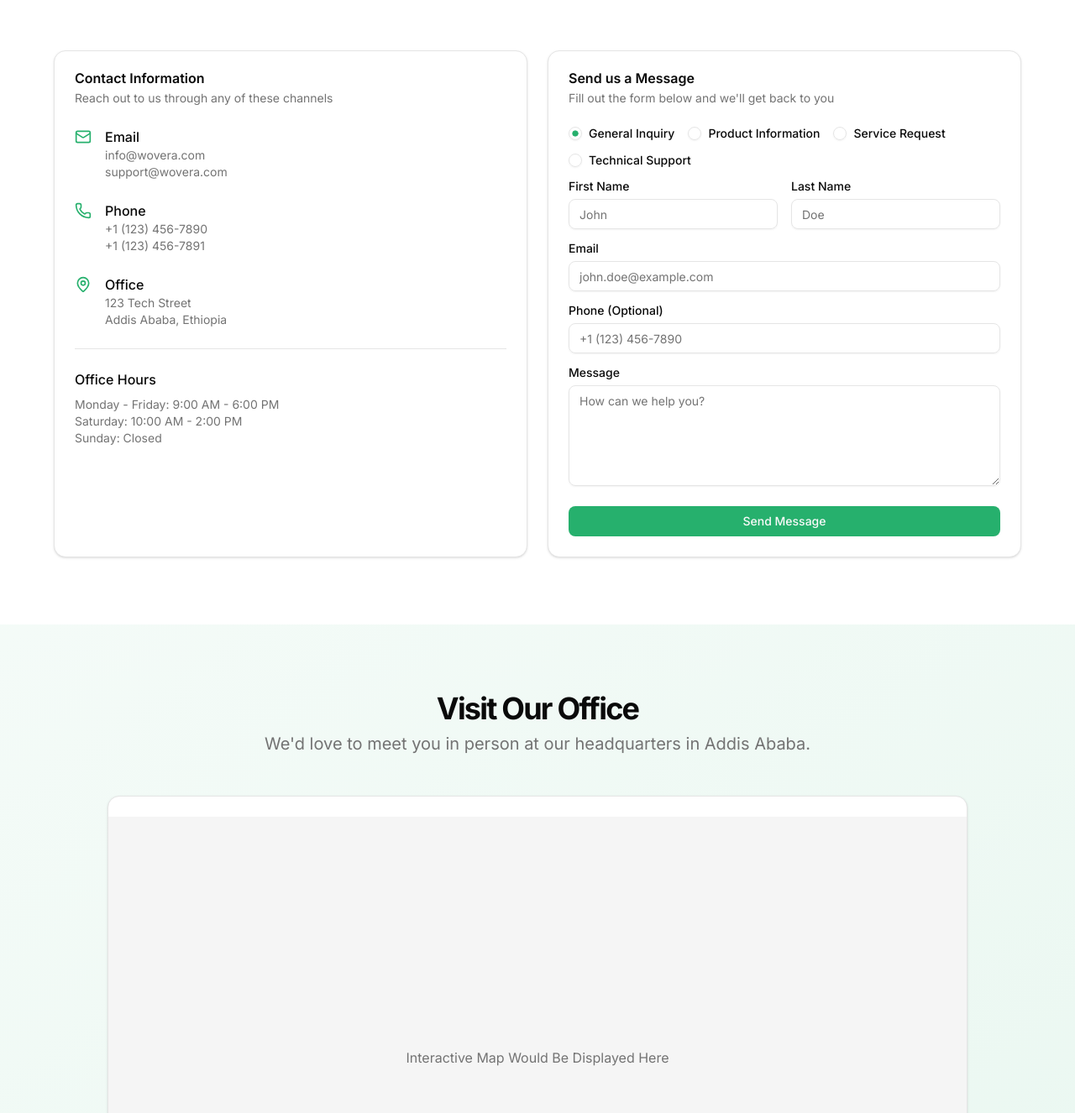
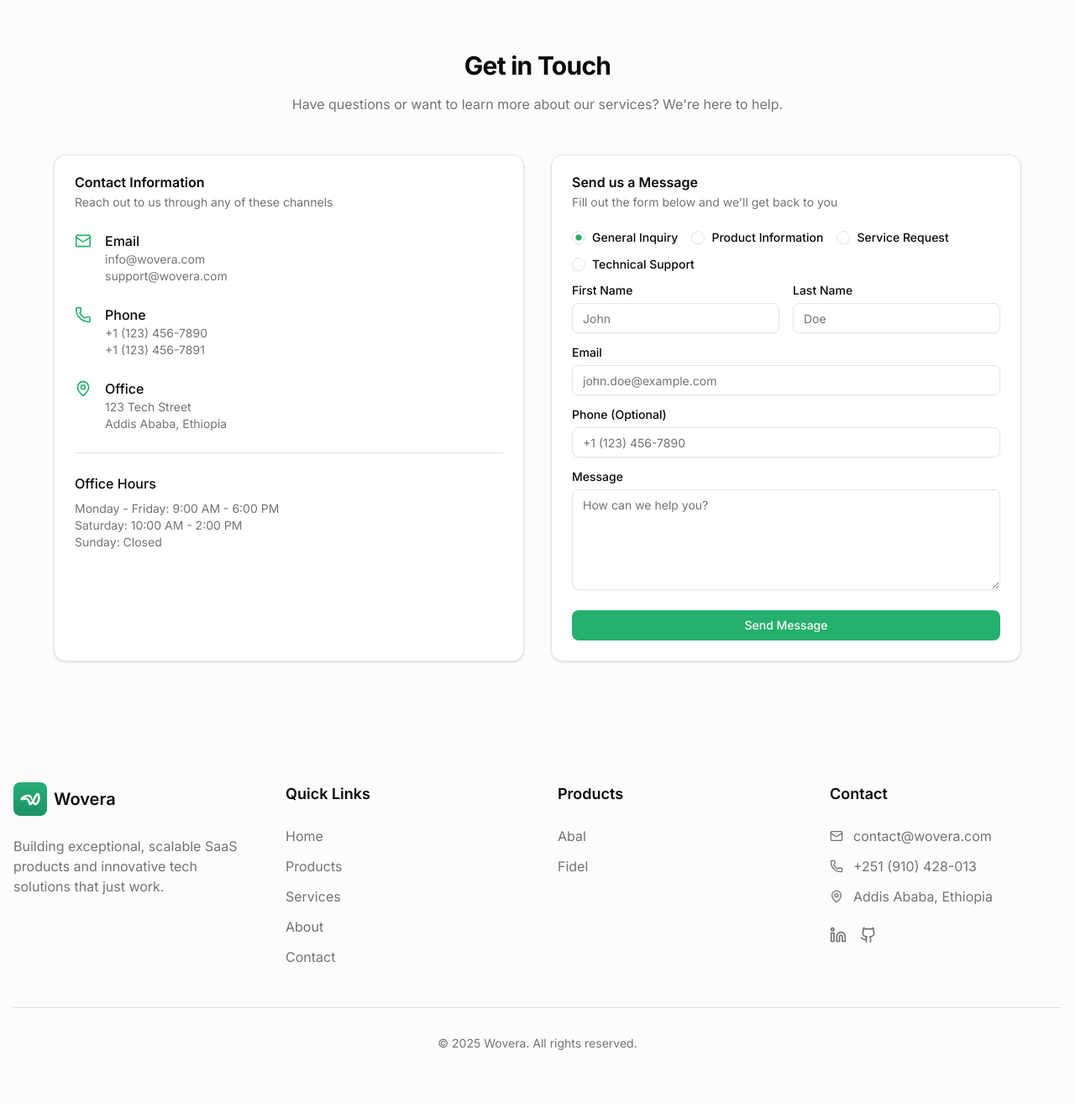
Before and after one commit to woverasolution/wovera-website, a Next.js app: page /contact in a window 1280 px wide. Shown: the part 464-1790 px from the top of the page at 84% size. Built offline with nearby package versions, Linux system fonts and the light colour scheme.

Commit message:
fixed lints, I should start doing this before pushes

```diff
--- a/src/app/contact/page.tsx
+++ b/src/app/contact/page.tsx
@@ -1,6 +1,5 @@
+import ContactForm from "@/components/contact/contact-form"
 import ContactHero from "@/components/contact/contact-hero"
-import ContactForm from "@/components/contact/contact-form"
-import ContactMap from "@/components/contact/contact-map"
 
 export const metadata = {
   title: "Contact | Wovera",
@@ -12,7 +11,7 @@
     <main className="flex flex-col items-center justify-between">
       <ContactHero />
       <ContactForm />
-      <ContactMap />
+
     </main>
   )
 }
--- a/src/components/company-logos.tsx
+++ b/src/components/company-logos.tsx
@@ -25,8 +25,10 @@
 
 export function CompanyLogos() {
   return (
-    <section className="py-24 bg-secondary/5">
-      <div className="container">
+    <section className="relative py-24 overflow-hidden">
+      <div className="absolute inset-0 bg-gradient-to-br from-slate-50/80 via-slate-100/90 to-slate-50/80" />
+      <div className="absolute inset-0 bg-[radial-gradient(circle_at_center,rgba(255,255,255,0.1)_0%,rgba(255,255,255,0.4)_100%)]" />
+      <div className="container relative">
         <div className="space-y-8">
           <div className="space-y-2 text-center">
             <h2 className="text-2xl font-semibold tracking-tight">
--- a/src/components/contact/contact-form.tsx
+++ b/src/components/contact/contact-form.tsx
@@ -38,9 +38,16 @@
   }, [])
 
   return (
-    <section className="w-full py-20">
-      <div className="container px-4 md:px-6">
-        <div className="mx-auto grid max-w-6xl gap-6 lg:grid-cols-2">
+    <section className="w-full py-20 bg-slate-50/50">
+      <div className="container px-4 md:px-6 mx-auto">
+        <div className="max-w-6xl mx-auto">
+          <div className="text-center mb-12 reveal fade-up">
+            <h2 className="text-3xl font-bold tracking-tight mb-4">Get in Touch</h2>
+            <p className="text-muted-foreground max-w-2xl mx-auto">
+              Have questions or want to learn more about our services? We&apos;re here to help.
+            </p>
+          </div>
+          <div className="grid gap-8 lg:grid-cols-2">
             <Card className="reveal fade-right">
               <CardHeader>
                 <CardTitle>Contact Information</CardTitle>
@@ -171,6 +178,7 @@
             </Card>
           </div>
         </div>
+      </div>
     </section>
   )
 }
--- a/src/components/footer.tsx
+++ b/src/components/footer.tsx
@@ -4,9 +4,11 @@
 
 const Footer = () => {
   return (
-    <footer className="bg-muted py-12">
-      <div className="container grid gap-8 md:grid-cols-2 lg:grid-cols-4">
-        <div className="space-y-4">
+    <footer className="bg-muted/30 py-16">
+      <div className="container mx-auto px-4">
+        <div className="max-w-7xl mx-auto">
+          <div className="grid gap-12 md:grid-cols-2 lg:grid-cols-4">
+            <div className="space-y-6">
               <Link href="/" className="flex items-center space-x-2">
                 <Image
                   src="/wovera-logo.jpg"
@@ -15,16 +17,16 @@
                   height={40}
                   className="rounded-md"
                 />
-
+                <span className="text-xl font-semibold">Wovera</span>
               </Link>
               <p className="text-muted-foreground max-w-xs">
                 Building exceptional, scalable SaaS products and innovative tech solutions that just work.
               </p>
             </div>
 
-        <div>
-          <h3 className="font-semibold text-lg mb-4">Quick Links</h3>
-          <ul className="space-y-2">
+            <div className="flex flex-col">
+              <h3 className="font-semibold text-lg mb-6">Quick Links</h3>
+              <ul className="space-y-3">
                 <li>
                   <Link href="/" className="text-muted-foreground hover:text-primary transition-colors">
                     Home
@@ -53,9 +55,9 @@
               </ul>
             </div>
 
-        <div>
-          <h3 className="font-semibold text-lg mb-4">Products</h3>
-          <ul className="space-y-2">
+            <div className="flex flex-col">
+              <h3 className="font-semibold text-lg mb-6">Products</h3>
+              <ul className="space-y-3">
                 <li>
                   <Link href="#abal" className="text-muted-foreground hover:text-primary transition-colors">
                     Abal
@@ -69,23 +71,23 @@
               </ul>
             </div>
 
-        <div>
-          <h3 className="font-semibold text-lg mb-4">Contact</h3>
-          <ul className="space-y-2">
-            <li className="flex items-center gap-2 text-muted-foreground">
+            <div className="flex flex-col">
+              <h3 className="font-semibold text-lg mb-6">Contact</h3>
+              <ul className="space-y-3">
+                <li className="flex items-center gap-3 text-muted-foreground hover:text-primary transition-colors">
                   <Mail size={16} />
                   <span>contact@wovera.com</span>
                 </li>
-            <li className="flex items-center gap-2 text-muted-foreground">
+                <li className="flex items-center gap-3 text-muted-foreground hover:text-primary transition-colors">
                   <Phone size={16} />
                   <span>+251 (910) 428-013</span>
                 </li>
-            <li className="flex items-center gap-2 text-muted-foreground">
+                <li className="flex items-center gap-3 text-muted-foreground hover:text-primary transition-colors">
                   <MapPin size={16} />
                   <span>Addis Ababa, Ethiopia</span>
                 </li>
               </ul>
-          <div className="flex space-x-4 mt-4">
+              <div className="flex space-x-4 mt-6">
                 <Link href="#" className="text-muted-foreground hover:text-primary transition-colors">
                   <Linkedin size={20} />
                 </Link>
@@ -95,10 +97,13 @@
               </div>
             </div>
           </div>
-      <div className="container mt-8 pt-8 border-t">
+
+          <div className="mt-12 pt-8 border-t border-muted-foreground/20">
             <p className="text-center text-muted-foreground text-sm">
               © {new Date().getFullYear()} Wovera. All rights reserved.
             </p>
+          </div>
+        </div>
       </div>
     </footer>
   )
```
Also changed, not shown: src/components/products/items/AbalProduct.tsx (+4 -4 lines), src/components/products/items/FidelProduct.tsx (+4 -4 lines), src/components/products/items/WoveraFundProduct.tsx (+4 -4 lines). Lines whose indentation alone changed are shown as unchanged.
